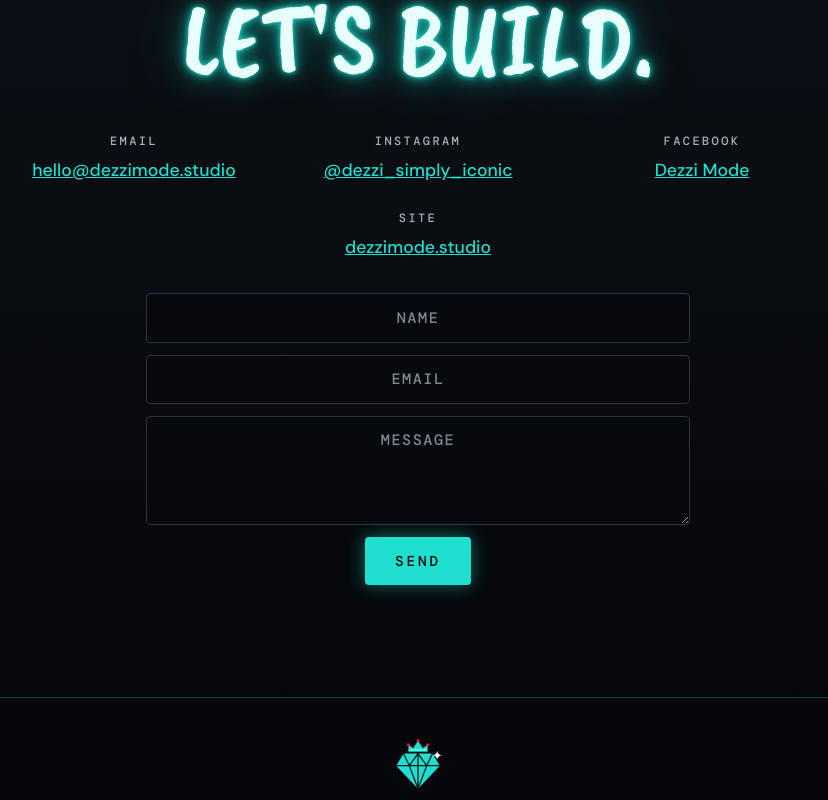
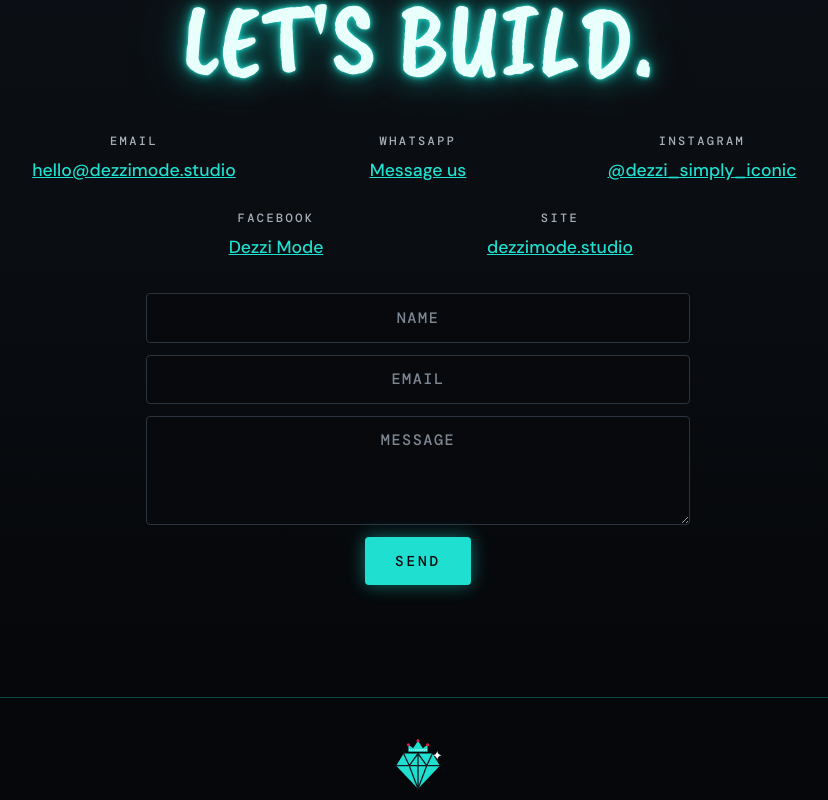
Before and after one commit to Dezzi78/dezzimode-site, a plain HTML site: page index.html in a window 1280 px wide. Shown: the part 3560-4360 px from the top of the page, without its empty margins (222-1050 px from the left). Drawn offline with nearby package versions, Linux system fonts and the light colour scheme.

Commit message:
Add WhatsApp 'Message us' link to the contact section
Co-Authored-By: Claude Opus 5.5 <noreply@anthropic.com>
Claude-Session: https://claude.ai/code/session_01SZ1jATKawJjk1ETBeBxQBj

```diff
--- a/index.html
+++ b/index.html
@@ -128,6 +128,10 @@
             <a class="contact-value" href="mailto:hello@dezzimode.studio">hello@dezzimode.studio</a>
           </div>
           <div class="contact-block">
+            <span class="contact-label">WhatsApp</span>
+            <a class="contact-value" href="https://wa.me/19072524321" target="_blank" rel="noopener">Message us</a>
+          </div>
+          <div class="contact-block">
             <span class="contact-label">Instagram</span>
             <a class="contact-value" href="https://instagram.com/dezzi_simply_iconic" target="_blank" rel="noopener">@dezzi_simply_iconic</a>
           </div>
```
